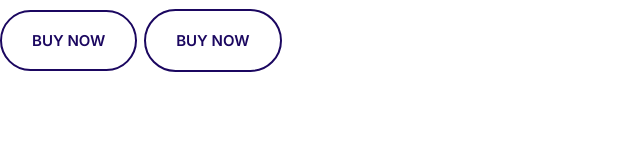
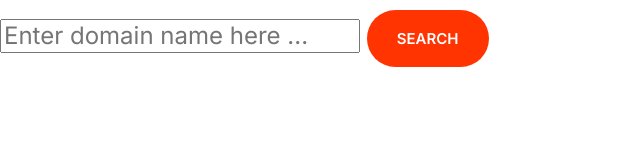
Before and after one commit to miladsoufi/myfirstwebsite, a plain HTML site: page index.html in a window 1280 px wide. Shown: the whole page, without its empty margins (0-640 px from the left). Drawn offline with Linux system fonts and the light colour scheme.

Commit message:
building inputs styles.

```diff
--- a/index.html
+++ b/index.html
@@ -13,7 +13,9 @@
 
 </head>
 <body>
-  <button class="btn btn--outline">BUY NOW</button>
-  <a class="btn btn--outline" href="#">BUY NOW</a>
+  <div class="input-group">
+    <input type="text" class="input" placeholder="Enter domain name here ...">
+  <button class="btn btn--accent">search</button>
+</div>
 </body>
 </html>
```
